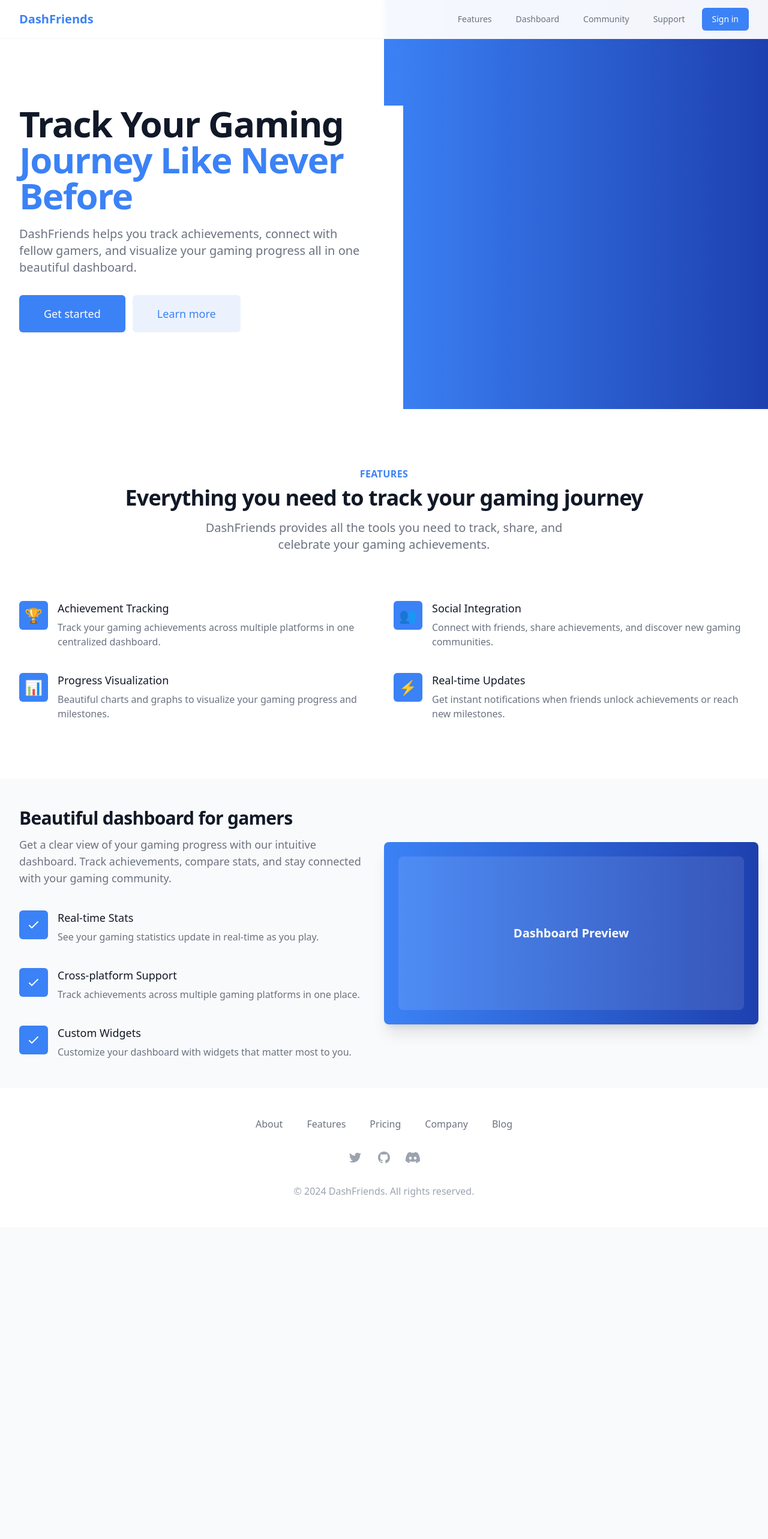
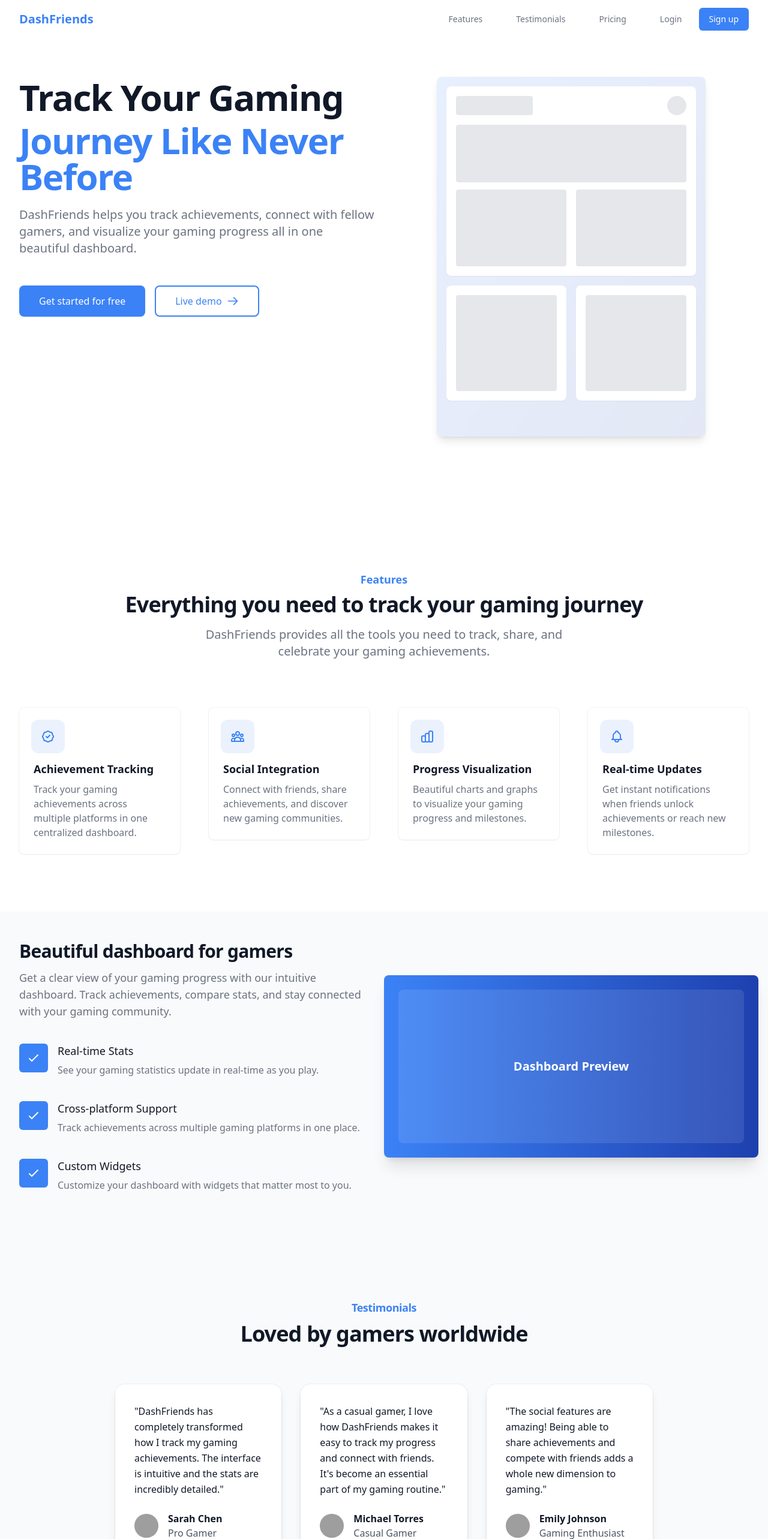
Before and after one commit to sujayreddyjb/dashfriends-landing, a React (Vite) app: page / in a window 1280 px wide. Shown: the top 2566 px of the page at 60% size. Before the commit the page ends 2046 px from the top, so only its background shows below. Built offline with nearby package versions, Linux system fonts and the light colour scheme; grey boxes are pictures that could not be loaded.

Commit message:
Update landing page with new components and improved styling

```diff
--- a/src/App.jsx
+++ b/src/App.jsx
@@ -2,6 +2,7 @@
 import Hero from './components/Hero'
 import Features from './components/Features'
 import Preview from './components/Preview'
+import Testimonials from './components/Testimonials'
 import Footer from './components/Footer'
 
 function App() {
@@ -11,6 +12,7 @@
       <Hero />
       <Features />
       <Preview />
+      <Testimonials />
       <Footer />
     </div>
   )
--- a/src/components/Features.jsx
+++ b/src/components/Features.jsx
@@ -1,33 +1,49 @@
 const features = [
   {
-    title: 'Achievement Tracking',
+    name: 'Achievement Tracking',
     description: 'Track your gaming achievements across multiple platforms in one centralized dashboard.',
-    icon: '🏆'
+    icon: (
+      <svg className="h-6 w-6" fill="none" viewBox="0 0 24 24" stroke="currentColor">
+        <path strokeLinecap="round" strokeLinejoin="round" strokeWidth={2} d="M9 12l2 2 4-4M7.835 4.697a3.42 3.42 0 001.946-.806 3.42 3.42 0 014.438 0 3.42 3.42 0 001.946.806 3.42 3.42 0 013.138 3.138 3.42 3.42 0 00.806 1.946 3.42 3.42 0 010 4.438 3.42 3.42 0 00-.806 1.946 3.42 3.42 0 01-3.138 3.138 3.42 3.42 0 00-1.946.806 3.42 3.42 0 01-4.438 0 3.42 3.42 0 00-1.946-.806 3.42 3.42 0 01-3.138-3.138 3.42 3.42 0 00-.806-1.946 3.42 3.42 0 010-4.438 3.42 3.42 0 00.806-1.946 3.42 3.42 0 013.138-3.138z" />
+      </svg>
+    )
   },
   {
-    title: 'Social Integration',
+    name: 'Social Integration',
     description: 'Connect with friends, share achievements, and discover new gaming communities.',
-    icon: '👥'
+    icon: (
+      <svg className="h-6 w-6" fill="none" viewBox="0 0 24 24" stroke="currentColor">
+        <path strokeLinecap="round" strokeLinejoin="round" strokeWidth={2} d="M17 20h5v-2a3 3 0 00-5.356-1.857M17 20H7m10 0v-2c0-.656-.126-1.283-.356-1.857M7 20H2v-2a3 3 0 015.356-1.857M7 20v-2c0-.656.126-1.283.356-1.857m0 0a5.002 5.002 0 019.288 0M15 7a3 3 0 11-6 0 3 3 0 016 0zm6 3a2 2 0 11-4 0 2 2 0 014 0zM7 10a2 2 0 11-4 0 2 2 0 014 0z" />
+      </svg>
+    )
   },
   {
-    title: 'Progress Visualization',
+    name: 'Progress Visualization',
     description: 'Beautiful charts and graphs to visualize your gaming progress and milestones.',
-    icon: '📊'
+    icon: (
+      <svg className="h-6 w-6" fill="none" viewBox="0 0 24 24" stroke="currentColor">
+        <path strokeLinecap="round" strokeLinejoin="round" strokeWidth={2} d="M9 19v-6a2 2 0 00-2-2H5a2 2 0 00-2 2v6a2 2 0 002 2h2a2 2 0 002-2zm0 0V9a2 2 0 012-2h2a2 2 0 012 2v10m-6 0a2 2 0 002 2h2a2 2 0 002-2m0 0V5a2 2 0 012-2h2a2 2 0 012 2v14a2 2 0 01-2 2h-2a2 2 0 01-2-2z" />
+      </svg>
+    )
   },
   {
-    title: 'Real-time Updates',
+    name: 'Real-time Updates',
     description: 'Get instant notifications when friends unlock achievements or reach new milestones.',
-    icon: '⚡'
+    icon: (
+      <svg className="h-6 w-6" fill="none" viewBox="0 0 24 24" stroke="currentColor">
+        <path strokeLinecap="round" strokeLinejoin="round" strokeWidth={2} d="M15 17h5l-1.405-1.405A2.032 2.032 0 0118 14.158V11a6.002 6.002 0 00-4-5.659V5a2 2 0 10-4 0v.341C7.67 6.165 6 8.388 6 11v3.159c0 .538-.214 1.055-.595 1.436L4 17h5m6 0v1a3 3 0 11-6 0v-1m6 0H9" />
+      </svg>
+    )
   }
 ]
 
 export default function Features() {
   return (
-    <div className="py-24 bg-white">
+    <div id="features" className="py-24 bg-white">
       <div className="max-w-7xl mx-auto px-4 sm:px-6 lg:px-8">
         <div className="lg:text-center">
-          <h2 className="text-base text-primary font-semibold tracking-wide uppercase">Features</h2>
-          <p className="mt-2 text-3xl leading-8 font-extrabold tracking-tight text-gray-900 sm:text-4xl">
+          <h2 className="text-lg font-semibold text-primary">Features</h2>
+          <p className="mt-2 text-3xl font-bold tracking-tight text-gray-900 sm:text-4xl">
             Everything you need to track your gaming journey
           </p>
           <p className="mt-4 max-w-2xl text-xl text-gray-500 lg:mx-auto">
@@ -36,19 +52,22 @@
         </div>
 
         <div className="mt-20">
-          <dl className="space-y-10 md:space-y-0 md:grid md:grid-cols-2 md:gap-x-8 md:gap-y-10">
+          <div className="grid grid-cols-1 gap-12 sm:grid-cols-2 lg:grid-cols-4">
             {features.map((feature) => (
-              <div key={feature.title} className="relative">
-                <dt>
-                  <div className="absolute flex items-center justify-center h-12 w-12 rounded-md bg-primary text-white text-2xl">
-                    {feature.icon}
+              <div key={feature.name} className="relative group">
+                <div className="absolute -inset-1 rounded-lg bg-gradient-to-r from-primary to-secondary opacity-0 group-hover:opacity-25 transition-opacity duration-200"></div>
+                <div className="relative p-6 bg-white rounded-lg shadow-sm ring-1 ring-gray-900/5 transition-all duration-200 hover:-translate-y-1 hover:shadow-lg">
+                  <div>
+                    <span className="inline-flex p-3 rounded-lg bg-primary/10 text-primary ring-4 ring-primary/10">
+                      {feature.icon}
+                    </span>
                   </div>
-                  <p className="ml-16 text-lg leading-6 font-medium text-gray-900">{feature.title}</p>
-                </dt>
-                <dd className="mt-2 ml-16 text-base text-gray-500">{feature.description}</dd>
+                  <h3 className="mt-4 text-lg font-semibold text-gray-900">{feature.name}</h3>
+                  <p className="mt-2 text-base text-gray-500">{feature.description}</p>
+                </div>
               </div>
             ))}
-          </dl>
+          </div>
         </div>
       </div>
     </div>
--- a/src/components/Footer.jsx
+++ b/src/components/Footer.jsx
@@ -1,10 +1,10 @@
 const navigation = {
   main: [
     { name: 'About', href: '#' },
-    { name: 'Features', href: '#' },
-    { name: 'Pricing', href: '#' },
-    { name: 'Company', href: '#' },
-    { name: 'Blog', href: '#' },
+    { name: 'Features', href: '#features' },
+    { name: 'Testimonials', href: '#testimonials' },
+    { name: 'Privacy Policy', href: '#' },
+    { name: 'Terms', href: '#' },
   ],
   social: [
     {
@@ -43,26 +43,43 @@
 
 export default function Footer() {
   return (
-    <footer className="bg-white">
-      <div className="max-w-7xl mx-auto py-12 px-4 overflow-hidden sm:px-6 lg:px-8">
-        <nav className="-mx-5 -my-2 flex flex-wrap justify-center" aria-label="Footer">
+    <footer className="bg-white border-t border-gray-100">
+      <div className="mx-auto max-w-7xl overflow-hidden px-6 py-16 sm:py-20 lg:px-8">
+        <nav className="-mb-6 columns-2 sm:flex sm:justify-center sm:space-x-12" aria-label="Footer">
           {navigation.main.map((item) => (
-            <div key={item.name} className="px-5 py-2">
-              <a href={item.href} className="text-base text-gray-500 hover:text-gray-900">
+            <div key={item.name} className="pb-6">
+              <a href={item.href} className="text-sm leading-6 text-gray-600 hover:text-gray-900 transition-colors duration-200">
                 {item.name}
               </a>
             </div>
           ))}
         </nav>
-        <div className="mt-8 flex justify-center space-x-6">
+        <div className="mt-10 flex justify-center space-x-10">
           {navigation.social.map((item) => (
-            <a key={item.name} href={item.href} className="text-gray-400 hover:text-gray-500">
+            <a key={item.name} href={item.href} className="text-gray-400 hover:text-gray-500 transition-colors duration-200">
               <span className="sr-only">{item.name}</span>
               <item.icon className="h-6 w-6" aria-hidden="true" />
             </a>
           ))}
         </div>
-        <p className="mt-8 text-center text-base text-gray-400">&copy; 2024 DashFriends. All rights reserved.</p>
+        <div className="mt-10 flex flex-col items-center">
+          <p className="text-center text-xs leading-5 text-gray-500">
+            &copy; {new Date().getFullYear()} DashFriends. All rights reserved.
+          </p>
+          <div className="mt-4 flex space-x-6 text-xs text-gray-500">
+            <a href="#" className="hover:text-gray-900 transition-colors duration-200">
+              Privacy Policy
+            </a>
+            <span>•</span>
+            <a href="#" className="hover:text-gray-900 transition-colors duration-200">
+              Terms of Service
+            </a>
+            <span>•</span>
+            <a href="#" className="hover:text-gray-900 transition-colors duration-200">
+              Cookie Policy
+            </a>
+          </div>
+        </div>
       </div>
     </footer>
   )
--- a/src/components/Header.jsx
+++ b/src/components/Header.jsx
@@ -1,33 +1,53 @@
+import { useState, useEffect } from 'react'
+
 export default function Header() {
+  const [isScrolled, setIsScrolled] = useState(false)
+
+  useEffect(() => {
+    const handleScroll = () => {
+      setIsScrolled(window.scrollY > 0)
+    }
+    window.addEventListener('scroll', handleScroll)
+    return () => window.removeEventListener('scroll', handleScroll)
+  }, [])
+
   return (
-    <header className="fixed w-full bg-white/95 backdrop-blur-sm z-50 border-b border-gray-100">
+    <header className={`fixed w-full z-50 transition-all duration-300 ${
+      isScrolled ? 'bg-white/95 backdrop-blur-sm shadow-sm' : 'bg-transparent'
+    }`}>
       <nav className="max-w-7xl mx-auto px-4 sm:px-6 lg:px-8">
         <div className="flex justify-between h-16 items-center">
           <div className="flex-shrink-0">
             <span className="text-xl font-bold text-primary">DashFriends</span>
           </div>
-          <div className="hidden md:block">
-            <div className="ml-10 flex items-center space-x-4">
-              <a href="#" className="text-gray-500 hover:text-gray-900 px-3 py-2 rounded-md text-sm font-medium">
-                Features
-              </a>
-              <a href="#" className="text-gray-500 hover:text-gray-900 px-3 py-2 rounded-md text-sm font-medium">
-                Dashboard
-              </a>
-              <a href="#" className="text-gray-500 hover:text-gray-900 px-3 py-2 rounded-md text-sm font-medium">
-                Community
-              </a>
-              <a href="#" className="text-gray-500 hover:text-gray-900 px-3 py-2 rounded-md text-sm font-medium">
-                Support
+          <div className="hidden md:flex md:items-center md:space-x-8">
+            <a href="#features" className="text-gray-500 hover:text-gray-900 transition-colors duration-200 px-3 py-2 text-sm font-medium">
+              Features
+            </a>
+            <a href="#testimonials" className="text-gray-500 hover:text-gray-900 transition-colors duration-200 px-3 py-2 text-sm font-medium">
+              Testimonials
+            </a>
+            <a href="#pricing" className="text-gray-500 hover:text-gray-900 transition-colors duration-200 px-3 py-2 text-sm font-medium">
+              Pricing
+            </a>
+            <div className="flex items-center space-x-4">
+              <a href="#" className="text-gray-500 hover:text-gray-900 transition-colors duration-200 px-3 py-2 text-sm font-medium">
+                Login
               </a>
               <a
                 href="#"
-                className="ml-8 inline-flex items-center justify-center px-4 py-2 border border-transparent rounded-md shadow-sm text-sm font-medium text-white bg-primary hover:bg-primary/90"
+                className="inline-flex items-center justify-center px-4 py-2 border border-transparent rounded-md shadow-sm text-sm font-medium text-white bg-primary hover:bg-primary/90 focus:outline-none focus:ring-2 focus:ring-offset-2 focus:ring-primary transition-colors duration-200"
               >
-                Sign in
+                Sign up
               </a>
             </div>
           </div>
+          <button className="md:hidden rounded-md p-2 inline-flex items-center justify-center text-gray-500 hover:text-gray-900 hover:bg-gray-100 transition-colors duration-200">
+            <span className="sr-only">Open menu</span>
+            <svg className="h-6 w-6" fill="none" viewBox="0 0 24 24" stroke="currentColor">
+              <path strokeLinecap="round" strokeLinejoin="round" strokeWidth={2} d="M4 6h16M4 12h16M4 18h16" />
+            </svg>
+          </button>
         </div>
       </nav>
     </header>
--- a/src/components/Hero.jsx
+++ b/src/components/Hero.jsx
@@ -1,41 +1,76 @@
 export default function Hero() {
   return (
-    <div className="relative bg-white pt-16">
-      <div className="max-w-7xl mx-auto">
-        <div className="relative z-10 pb-8 bg-white sm:pb-16 md:pb-20 lg:max-w-2xl lg:w-full lg:pb-28 xl:pb-32">
-          <main className="mt-10 mx-auto max-w-7xl px-4 sm:mt-12 sm:px-6 md:mt-16 lg:mt-20 lg:px-8 xl:mt-28">
-            <div className="sm:text-center lg:text-left">
-              <h1 className="text-4xl tracking-tight font-extrabold text-gray-900 sm:text-5xl md:text-6xl">
-                <span className="block xl:inline">Track Your Gaming</span>{' '}
-                <span className="block text-primary xl:inline">Journey Like Never Before</span>
+    <div className="relative bg-white pt-16 overflow-hidden">
+      <div className="relative pt-16 pb-32">
+        <div className="max-w-7xl mx-auto px-4 sm:px-6 lg:px-8">
+          <div className="lg:grid lg:grid-cols-12 lg:gap-8">
+            <div className="sm:text-center md:max-w-2xl md:mx-auto lg:col-span-6 lg:text-left">
+              <h1>
+                <span className="mt-1 block text-4xl tracking-tight font-extrabold sm:text-5xl xl:text-6xl">
+                  <span className="block text-gray-900">Track Your Gaming</span>
+                  <span className="block text-primary mt-3">Journey Like Never Before</span>
+                </span>
               </h1>
-              <p className="mt-3 text-base text-gray-500 sm:mt-5 sm:text-lg sm:max-w-xl sm:mx-auto md:mt-5 md:text-xl lg:mx-0">
+              <p className="mt-3 text-base text-gray-500 sm:mt-5 sm:text-xl lg:text-lg xl:text-xl">
                 DashFriends helps you track achievements, connect with fellow gamers, and visualize your gaming progress all in one beautiful dashboard.
               </p>
-              <div className="mt-5 sm:mt-8 sm:flex sm:justify-center lg:justify-start">
-                <div className="rounded-md shadow">
+              <div className="mt-8 sm:mt-12">
+                <div className="sm:flex sm:justify-center lg:justify-start space-y-4 sm:space-y-0 sm:space-x-4">
                   <a
                     href="#"
-                    className="w-full flex items-center justify-center px-8 py-3 border border-transparent text-base font-medium rounded-md text-white bg-primary hover:bg-primary/90 md:py-4 md:text-lg md:px-10"
+                    className="inline-flex items-center justify-center w-full sm:w-auto px-8 py-3 border border-transparent text-base font-medium rounded-lg text-white bg-primary hover:bg-primary/90 focus:outline-none focus:ring-2 focus:ring-offset-2 focus:ring-primary transition-all duration-200 transform hover:-translate-y-0.5"
                   >
-                    Get started
+                    Get started for free
                   </a>
-                </div>
-                <div className="mt-3 sm:mt-0 sm:ml-3">
                   <a
                     href="#"
-                    className="w-full flex items-center justify-center px-8 py-3 border border-transparent text-base font-medium rounded-md text-primary bg-primary/10 hover:bg-primary/20 md:py-4 md:text-lg md:px-10"
+                    className="inline-flex items-center justify-center w-full sm:w-auto px-8 py-3 border-2 border-primary text-base font-medium rounded-lg text-primary bg-transparent hover:bg-primary/5 focus:outline-none focus:ring-2 focus:ring-offset-2 focus:ring-primary transition-all duration-200 transform hover:-translate-y-0.5"
                   >
-                    Learn more
+                    Live demo
+                    <svg xmlns="http://www.w3.org/2000/svg" className="ml-2 h-5 w-5" fill="none" viewBox="0 0 24 24" stroke="currentColor">
+                      <path strokeLinecap="round" strokeLinejoin="round" strokeWidth={2} d="M14 5l7 7m0 0l-7 7m7-7H3" />
+                    </svg>
                   </a>
                 </div>
               </div>
             </div>
-          </main>
+            <div className="mt-12 relative sm:max-w-lg sm:mx-auto lg:mt-0 lg:max-w-none lg:mx-0 lg:col-span-6 lg:flex lg:items-center">
+              <div className="relative mx-auto w-full rounded-lg shadow-lg lg:max-w-md">
+                <div className="relative block w-full bg-white rounded-lg overflow-hidden">
+                  <div className="w-full h-[600px] bg-gradient-to-br from-primary/20 to-secondary/20 rounded-lg overflow-hidden">
+                    {/* Dashboard Mockup */}
+                    <div className="relative w-full h-full backdrop-blur-sm p-4">
+                      <div className="absolute inset-0 bg-white/40"></div>
+                      <div className="relative z-10">
+                        <div className="bg-white rounded-lg shadow-sm p-4 mb-4">
+                          <div className="flex items-center justify-between mb-4">
+                            <div className="w-32 h-8 bg-gray-200 rounded animate-pulse"></div>
+                            <div className="w-8 h-8 bg-gray-200 rounded-full animate-pulse"></div>
+                          </div>
+                          <div className="space-y-3">
+                            <div className="w-full h-24 bg-gray-200 rounded animate-pulse"></div>
+                            <div className="grid grid-cols-2 gap-4">
+                              <div className="h-32 bg-gray-200 rounded animate-pulse"></div>
+                              <div className="h-32 bg-gray-200 rounded animate-pulse"></div>
+                            </div>
+                          </div>
+                        </div>
+                        <div className="grid grid-cols-2 gap-4 mb-4">
+                          <div className="bg-white rounded-lg shadow-sm p-4">
+                            <div className="w-full h-40 bg-gray-200 rounded animate-pulse"></div>
+                          </div>
+                          <div className="bg-white rounded-lg shadow-sm p-4">
+                            <div className="w-full h-40 bg-gray-200 rounded animate-pulse"></div>
+                          </div>
+                        </div>
+                      </div>
+                    </div>
+                  </div>
+                </div>
+              </div>
+            </div>
+          </div>
         </div>
-      </div>
-      <div className="lg:absolute lg:inset-y-0 lg:right-0 lg:w-1/2">
-        <div className="h-56 w-full bg-gradient-to-r from-primary to-secondary sm:h-72 md:h-96 lg:w-full lg:h-full"></div>
       </div>
     </div>
   );
--- /dev/null
+++ b/src/components/Testimonials.jsx
@@ -0,0 +1,63 @@
+const testimonials = [
+  {
+    content: "DashFriends has completely transformed how I track my gaming achievements. The interface is intuitive and the stats are incredibly detailed.",
+    author: {
+      name: "Sarah Chen",
+      role: "Pro Gamer",
+      image: "https://images.unsplash.com/photo-1494790108377-be9c29b29330?ixlib=rb-1.2.1&ixid=eyJhcHBfaWQiOjEyMDd9&auto=format&fit=facearea&facepad=2&w=256&h=256&q=80"
+    }
+  },
+  {
+    content: "As a casual gamer, I love how DashFriends makes it easy to track my progress and connect with friends. It's become an essential part of my gaming routine.",
+    author: {
+      name: "Michael Torres",
+      role: "Casual Gamer",
+      image: "https://images.unsplash.com/photo-1519244703995-f4e0f30006d5?ixlib=rb-1.2.1&ixid=eyJhcHBfaWQiOjEyMDd9&auto=format&fit=facearea&facepad=2&w=256&h=256&q=80"
+    }
+  },
+  {
+    content: "The social features are amazing! Being able to share achievements and compete with friends adds a whole new dimension to gaming.",
+    author: {
+      name: "Emily Johnson",
+      role: "Gaming Enthusiast",
+      image: "https://images.unsplash.com/photo-1517841905240-472988babdf9?ixlib=rb-1.2.1&ixid=eyJhcHBfaWQiOjEyMDd9&auto=format&fit=facearea&facepad=2&w=256&h=256&q=80"
+    }
+  }
+]
+
+export default function Testimonials() {
+  return (
+    <section id="testimonials" className="bg-gray-50 py-24 sm:py-32">
+      <div className="mx-auto max-w-7xl px-6 lg:px-8">
+        <div className="mx-auto max-w-xl text-center">
+          <h2 className="text-lg font-semibold leading-8 tracking-tight text-primary">Testimonials</h2>
+          <p className="mt-2 text-3xl font-bold tracking-tight text-gray-900 sm:text-4xl">
+            Loved by gamers worldwide
+          </p>
+        </div>
+        <div className="mx-auto mt-16 flow-root max-w-2xl lg:max-w-4xl">
+          <div className="grid grid-cols-1 gap-8 sm:grid-cols-2 lg:grid-cols-3">
+            {testimonials.map((testimonial, index) => (
+              <figure key={index} className="rounded-2xl bg-white p-8 shadow-lg ring-1 ring-gray-900/5 transition-all duration-300 hover:shadow-xl hover:-translate-y-1">
+                <blockquote className="text-gray-900">
+                  <p className="text-base leading-relaxed">"{testimonial.content}"</p>
+                </blockquote>
+                <figcaption className="mt-6 flex items-center gap-x-4">
+                  <img
+                    className="h-10 w-10 rounded-full bg-gray-50 object-cover"
+                    src={testimonial.author.image}
+                    alt={testimonial.author.name}
+                  />
+                  <div>
+                    <div className="font-semibold">{testimonial.author.name}</div>
+                    <div className="text-gray-600">{testimonial.author.role}</div>
+                  </div>
+                </figcaption>
+              </figure>
+            ))}
+          </div>
+        </div>
+      </div>
+    </section>
+  )
+}
```
